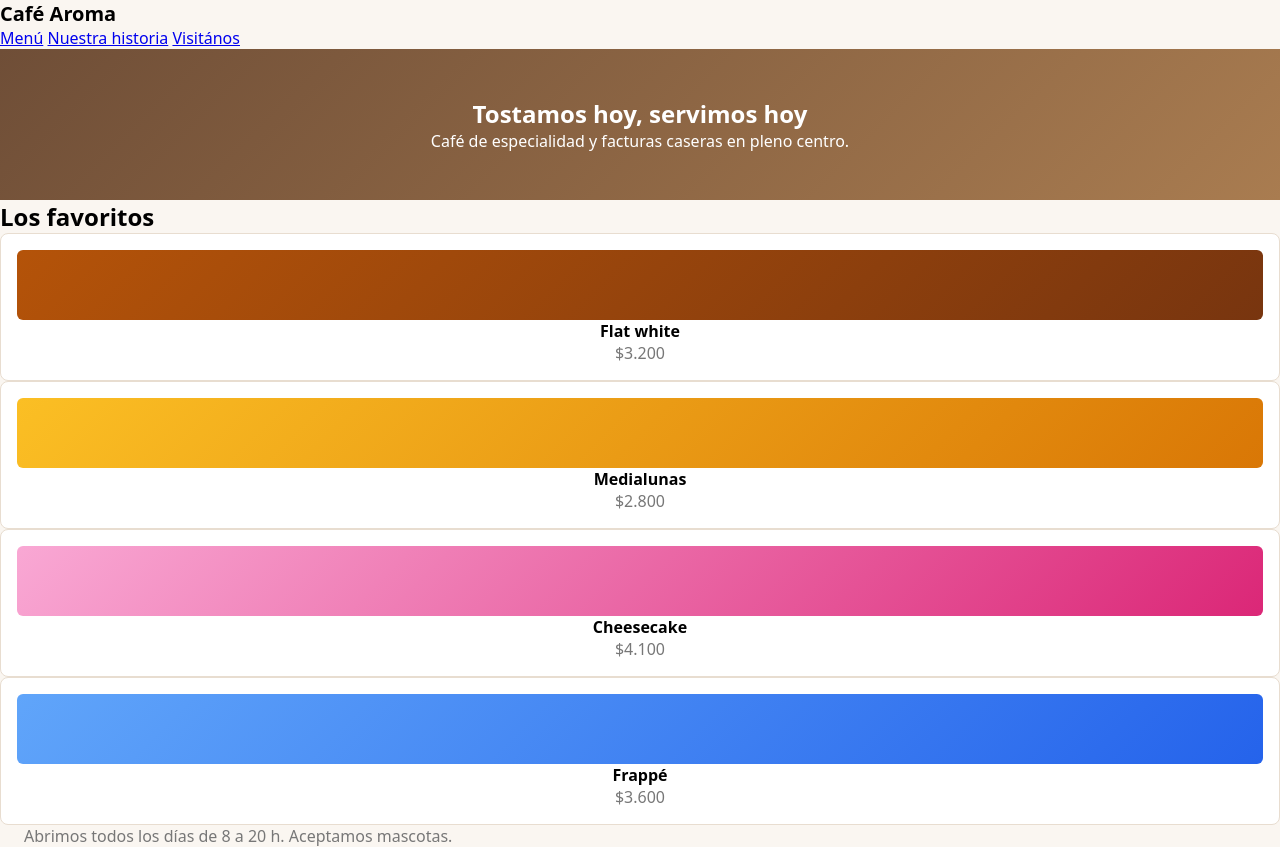
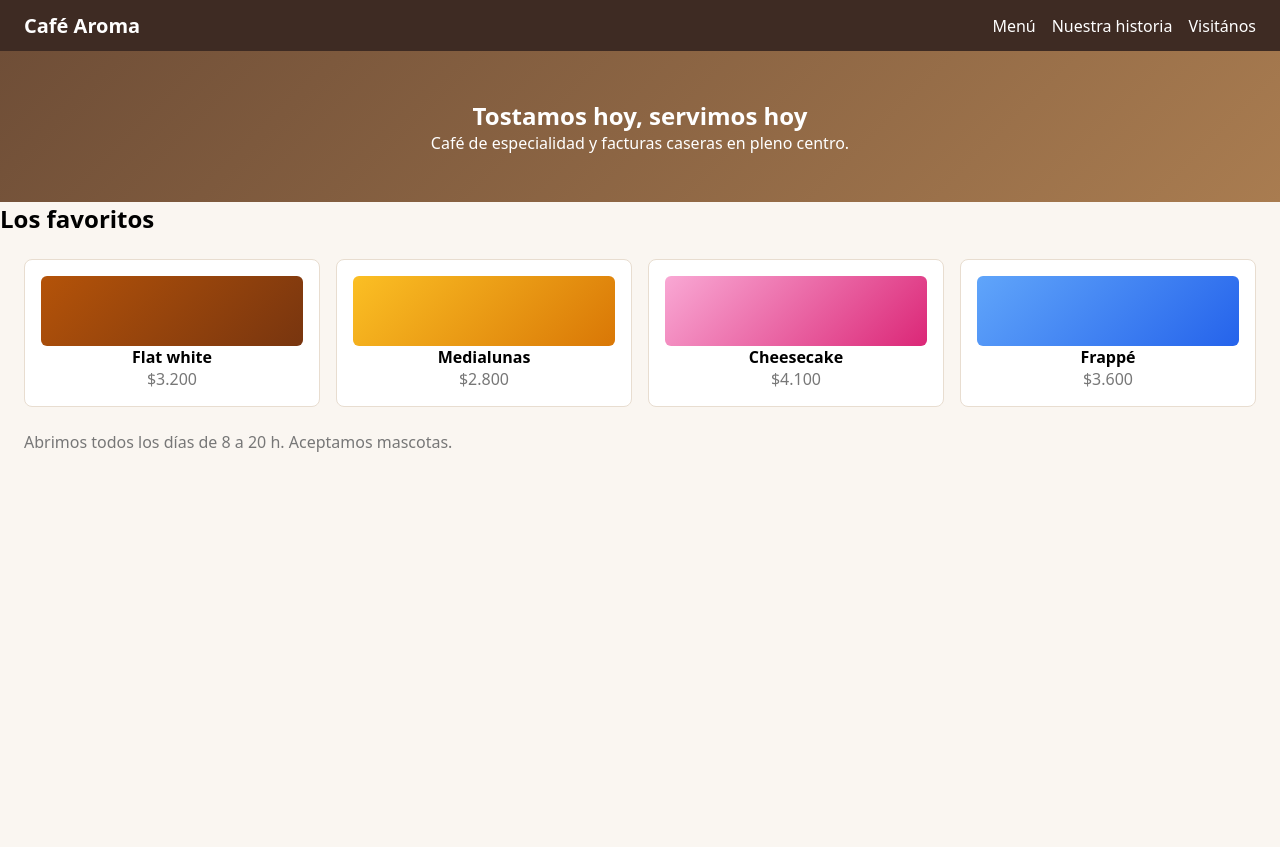
Before and after one commit to Ali58211/Ejercicios-css-prog3, a plain HTML site: page 12-media-queries/index.html in a window 1280 px wide. After the commit the page ends 800 px from the top, so only its background shows below. Drawn offline with Linux system fonts and the light colour scheme.

Commit message:
12vo ejercicio terminado

```diff
--- a/12-media-queries/styles.css
+++ b/12-media-queries/styles.css
@@ -40,10 +40,18 @@ body {
   border-radius: 6px;
 }
 
-.tarjeta:nth-child(1) .emoji { background: linear-gradient(135deg, #b45309, #78350f); }
-.tarjeta:nth-child(2) .emoji { background: linear-gradient(135deg, #fbbf24, #d97706); }
-.tarjeta:nth-child(3) .emoji { background: linear-gradient(135deg, #f9a8d4, #db2777); }
-.tarjeta:nth-child(4) .emoji { background: linear-gradient(135deg, #60a5fa, #2563eb); }
+.tarjeta:nth-child(1) .emoji {
+  background: linear-gradient(135deg, #b45309, #78350f);
+}
+.tarjeta:nth-child(2) .emoji {
+  background: linear-gradient(135deg, #fbbf24, #d97706);
+}
+.tarjeta:nth-child(3) .emoji {
+  background: linear-gradient(135deg, #f9a8d4, #db2777);
+}
+.tarjeta:nth-child(4) .emoji {
+  background: linear-gradient(135deg, #60a5fa, #2563eb);
+}
 
 .tarjeta {
   background-color: #ffffff;
@@ -67,7 +75,7 @@ body {
 }
 
 /* ============================================================
-   TODO 1 — Estilos base (escritorio)
+   TODO 1 ✅— Estilos base (escritorio)
    A .barra dale:
    - display: flex
    - justify-content: space-between
@@ -82,27 +90,67 @@ body {
    - gap: 16px
    - padding: 24px
    ============================================================ */
-
+.barra {
+  display: flex;
+  justify-content: space-between;
+  align-items: center;
+  padding: 12px 24px;
+  background-color: #3e2b23;
+  color: #ffffff;
+}
+.links {
+  display: flex;
+  gap: 16px;
+}
+.links a {
+  color: #fff;
+  text-decoration: none;
+}
+.tarjetas {
+  display: grid;
+  grid-template-columns: repeat(4, 1fr);
+  gap: 16px;
+  padding: 24px;
+}
 /* ============================================================
-   TODO 2 — Tableta (hasta 900px)
+   TODO 2 ✅— Tableta (hasta 900px)
    Con una media query, cuando la pantalla mida MÁXIMO 900px:
    @media (max-width: 900px) { ... }
    - .tarjetas  grid-template-columns: repeat(2, 1fr)
    - .hero h1  font-size: 28px
    Abrí el navegador y achicá la ventana para verlo funcionar.
    ============================================================ */
-
+@media (width <= 900px) {
+  .targetas {
+    grid-template-columns: repeat(2, 1fr);
+  }
+  .hero h1 {
+    font-size: 28px;
+  }
+}
 /* ============================================================
-   TODO 3 — Celular (hasta 600px)
+   TODO 3 ✅— Celular (hasta 600px)
    Otra media query, ahora con max-width: 600px:
    - .tarjetas  grid-template-columns: 1fr
    - .barra  flex-direction: column y gap: 8px
    - .nota  text-align: center
    ============================================================ */
-
+@media (width <= 600px) {
+  .tarjetas {
+    grid-template-columns: 1fr;
+  }
+  .barra {
+    flex-direction: column;
+    gap: 8px;
+  }
+  .nota {
+    text-align: center;
+  }
+}
 /* ============================================================
     PARA PENSAR
    ¿Por qué la media query de 600px tiene que ir DESPUÉS de la
    de 900px en el archivo? (Pista: cuando las dos condiciones
    se cumplen a la vez, ¿qué gana según la cascada?)
+   por la condicion del max-width, por lo que gana el de 600px por regla de cascada
    ============================================================ */
```
